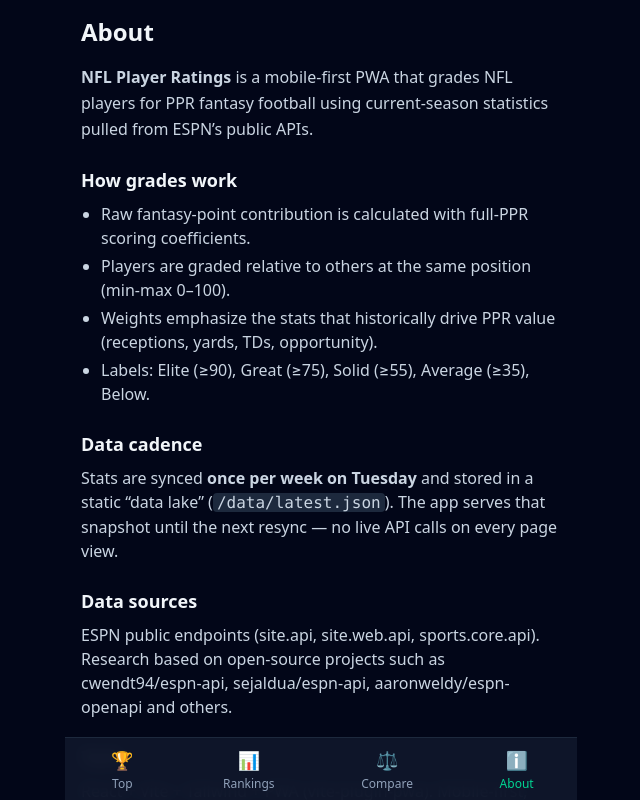
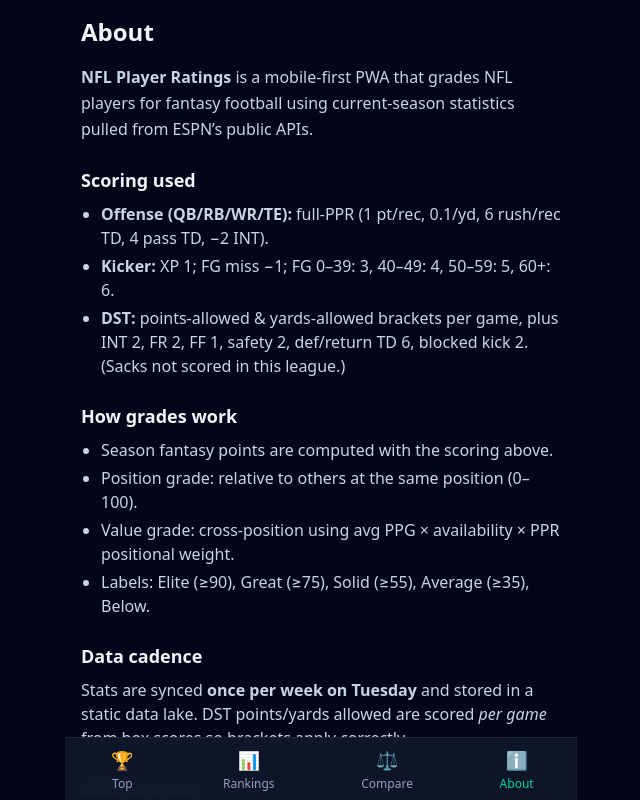
Before and after one commit to tuldom84/nfl-player-ratings, a React (Vite) app: page /nfl-player-ratings/about in a window 1280 px wide. Shown: the whole page, without its empty margins (319-959 px from the left). Built offline with nearby package versions, Linux system fonts and the light colour scheme.

Commit message:
docs: document league K/DST scoring settings

```diff
--- a/src/features/About.tsx
+++ b/src/features/About.tsx
@@ -5,38 +5,50 @@
 
       <p className="text-slate-300 leading-relaxed">
         <strong>NFL Player Ratings</strong> is a mobile-first PWA that grades NFL players
-        for PPR fantasy football using current-season statistics pulled from ESPN’s public APIs.
+        for fantasy football using current-season statistics pulled from ESPN’s public APIs.
       </p>
+
+      <h2 className="text-lg font-semibold mt-6 mb-2">Scoring used</h2>
+      <ul className="list-disc pl-5 space-y-1 text-slate-300">
+        <li>
+          <strong>Offense (QB/RB/WR/TE):</strong> full-PPR (1 pt/rec, 0.1/yd, 6 rush/rec TD,
+          4 pass TD, −2 INT).
+        </li>
+        <li>
+          <strong>Kicker:</strong> XP 1; FG miss −1; FG 0–39: 3, 40–49: 4, 50–59: 5, 60+: 6.
+        </li>
+        <li>
+          <strong>DST:</strong> points-allowed & yards-allowed brackets per game, plus INT 2,
+          FR 2, FF 1, safety 2, def/return TD 6, blocked kick 2. (Sacks not scored in this
+          league.)
+        </li>
+      </ul>
 
       <h2 className="text-lg font-semibold mt-6 mb-2">How grades work</h2>
       <ul className="list-disc pl-5 space-y-1 text-slate-300">
-        <li>Raw fantasy-point contribution is calculated with full-PPR scoring coefficients.</li>
-        <li>Players are graded relative to others at the same position (min-max 0–100).</li>
-        <li>Weights emphasize the stats that historically drive PPR value (receptions, yards, TDs, opportunity).</li>
+        <li>Season fantasy points are computed with the scoring above.</li>
+        <li>Position grade: relative to others at the same position (0–100).</li>
+        <li>
+          Value grade: cross-position using avg PPG × availability × PPR positional weight.
+        </li>
         <li>Labels: Elite (≥90), Great (≥75), Solid (≥55), Average (≥35), Below.</li>
       </ul>
 
       <h2 className="text-lg font-semibold mt-6 mb-2">Data cadence</h2>
       <p className="text-slate-300">
         Stats are synced <strong>once per week on Tuesday</strong> and stored in a static
-        “data lake” (<code className="bg-slate-800 px-1 rounded">/data/latest.json</code>).
-        The app serves that snapshot until the next resync — no live API calls on every page view.
+        data lake. DST points/yards allowed are scored <em>per game</em> from box scores so
+        brackets apply correctly.
       </p>
 
       <h2 className="text-lg font-semibold mt-6 mb-2">Data sources</h2>
       <p className="text-slate-300">
-        ESPN public endpoints (site.api, site.web.api, sports.core.api). Research based on open-source
-        projects such as cwendt94/espn-api, sejaldua/espn-api, aaronweldy/espn-openapi and others.
-      </p>
-
-      <h2 className="text-lg font-semibold mt-6 mb-2">Tech</h2>
-      <p className="text-slate-300">
-        React + Vite + Tailwind + PWA (vite-plugin-pwa). Mobile-first, offline-capable shell,
-        safe-area aware.
+        ESPN public endpoints (site.api, site.web.api, sports.core.api).
       </p>
 
       <p className="mt-8 text-xs text-slate-500">
-        Not affiliated with ESPN or the NFL. Stats and grades are for entertainment / fantasy analysis only.
+        Not affiliated with ESPN or the NFL. Stats and grades are for entertainment / fantasy
+        analysis only.
       </p>
     </div>
   )
```
